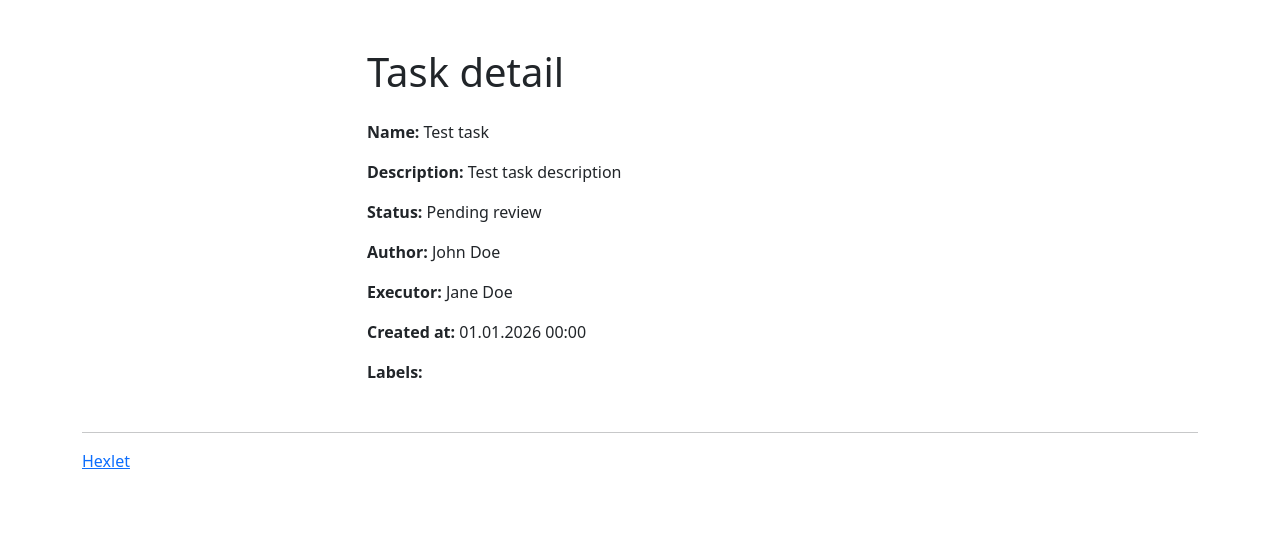
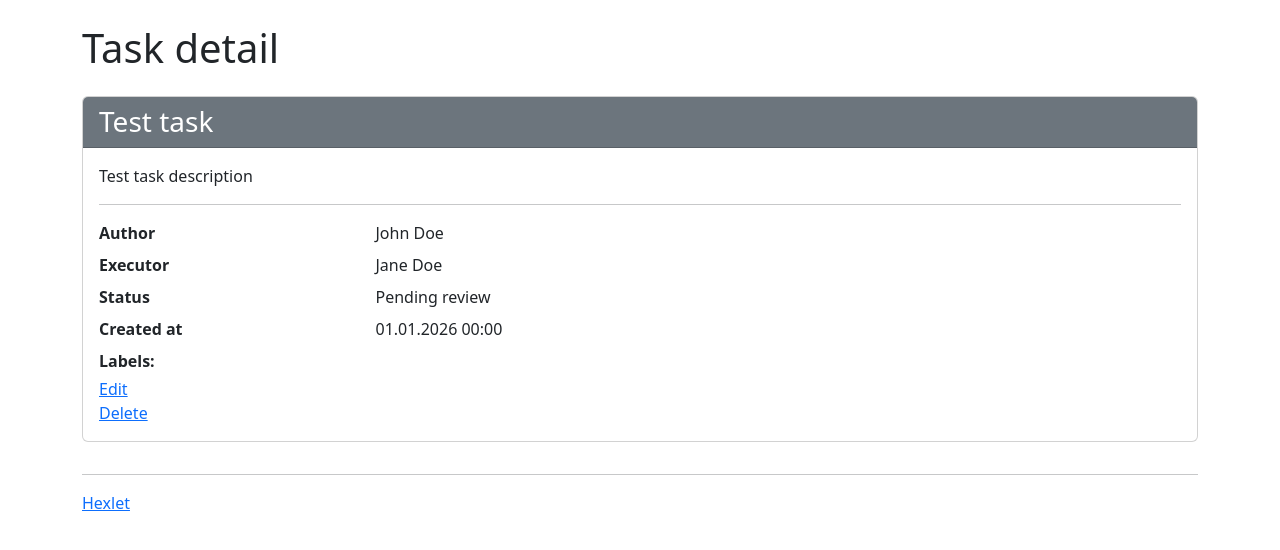
Before and after one commit to sergr88/python-project-52, a Django app: page /tasks/100/ in a window 1280 px wide. Shown: the part 57-607 px from the top of the page. Run offline with Django 5.2, Linux system fonts and the light colour scheme; a user stored in the database is signed in; data comes from the database, SQL or seed files in the repository; data that the repository does not hold is empty; some libraries are stand-ins or nearby versions.

Commit message:
Поправлен дизайн страницы отображения задачи

```diff
--- a/task_manager/tasks/templates/tasks/detail.html
+++ b/task_manager/tasks/templates/tasks/detail.html
@@ -4,16 +4,31 @@
 {% block title %}{% trans "Task detail" %}{% endblock %}
 
 {% block content %}
-<div class="row justify-content-center">
-  <div class="col-md-6">
-    <h1 class="my-4">{% trans "Task detail" %}</h1>
-    <p><strong>{% trans "Name" %}:</strong> {{ object.name }}</p>
-    <p><strong>{% trans "Description" %}:</strong> {{ object.description }}</p>
-    <p><strong>{% trans "Status" %}:</strong> {{ object.status }}</p>
-    <p><strong>{% trans "Author" %}:</strong> {{ object.author.get_full_name|default:object.author.username }}</p>
-    <p><strong>{% trans "Executor" %}:</strong> {% if object.executor %}{{ object.executor.get_full_name|default:object.executor.username }}{% endif %}</p>
-    <p><strong>{% trans "Created at" %}:</strong> {{ object.created_at|date:"d.m.Y H:i" }}</p>
-    <p><strong>{% trans "Labels" %}:</strong></p>
+<h1 class="my-4">{% trans "Task detail" %}</h1>
+<div class="card">
+  <div class="card-header bg-secondary text-white">
+    <h3 class="mb-0">{{ object.name }}</h3>
+  </div>
+  <div class="card-body">
+    <p>{{ object.description }}</p>
+    <hr>
+    <div class="row mb-2">
+      <div class="col-sm-3"><strong>{% trans "Author" %}</strong></div>
+      <div class="col-sm-9">{{ object.author.get_full_name|default:object.author.username }}</div>
+    </div>
+    <div class="row mb-2">
+      <div class="col-sm-3"><strong>{% trans "Executor" %}</strong></div>
+      <div class="col-sm-9">{% if object.executor %}{{ object.executor.get_full_name|default:object.executor.username }}{% endif %}</div>
+    </div>
+    <div class="row mb-2">
+      <div class="col-sm-3"><strong>{% trans "Status" %}</strong></div>
+      <div class="col-sm-9">{{ object.status }}</div>
+    </div>
+    <div class="row mb-2">
+      <div class="col-sm-3"><strong>{% trans "Created at" %}</strong></div>
+      <div class="col-sm-9">{{ object.created_at|date:"d.m.Y H:i" }}</div>
+    </div>
+    <p class="mb-1"><strong>{% trans "Labels" %}:</strong></p>
     {% if object.labels.all %}
     <ul>
       {% for label in object.labels.all %}
@@ -21,6 +36,9 @@
       {% endfor %}
     </ul>
     {% endif %}
+    <a href="{% url 'task_update' object.pk %}">{% trans "Edit" %}</a>
+    <br>
+    <a href="{% url 'task_delete' object.pk %}">{% trans "Delete" %}</a>
   </div>
 </div>
 {% endblock %}
```
Also changed, not shown: locale/ru/LC_MESSAGES/django.po.
